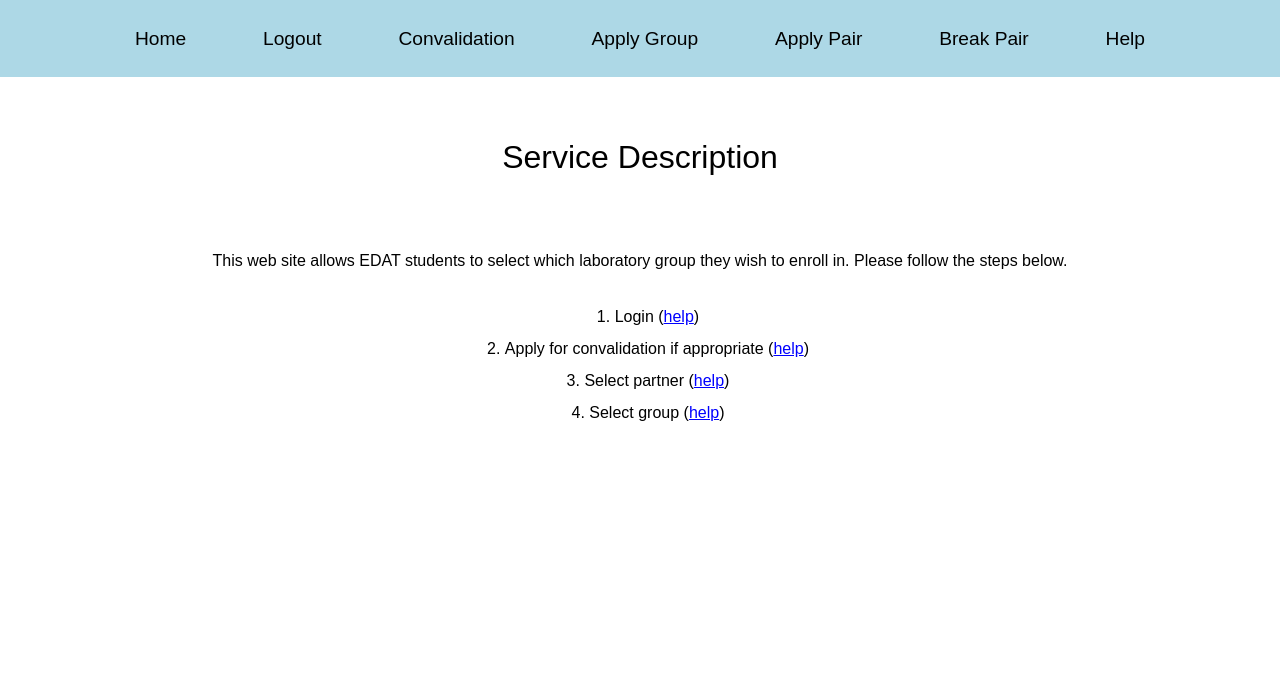
After one commit to javiermateos/proyecto-final-psi, a Django app: page /help/ in a window 1280 px wide. The commit adds this page. Shown: the top 685 px of the page. Run offline with Django 3.2, Linux system fonts and the light colour scheme; the visitor is signed in with stand-in values (Sample User, id 1).

Commit message:
Añadida página help en usuarios logeados

```diff
--- a/labassign/core/views.py
+++ b/labassign/core/views.py
@@ -243,3 +243,8 @@ def breakpair(request):
                             [student, pairs, processed]))
 
     return render(request, 'core/break_pair.html', context_dict)
+
+
+@login_required(login_url="/login/")
+def help(request):
+    return render(request, 'core/help.html')
--- a/labassign/labassign/urls.py
+++ b/labassign/labassign/urls.py
@@ -33,5 +33,6 @@ urlpatterns = [
     path('applygroup/', views.apply_group, name='applygroup'),
     path('applygroup_help/', views.applygroup_help, name='applygroup_help'),
     path('breakpair/', views.breakpair, name='breakpair'),
+    path('help/', views.help, name='help'),
     path('admin/', admin.site.urls),
 ]
--- a/labassign/templates/core/base.html
+++ b/labassign/templates/core/base.html
@@ -22,6 +22,7 @@
         <li><a href="{% url 'applygroup' %}">Apply Group</a></li>
         <li><a href="{% url 'applypair' %}">Apply Pair</a></li>
         <li><a href="{% url 'breakpair' %}">Break Pair</a></li>
+        <li><a href="{% url 'help' %}">Help</a></li>
         {% else %}
         <li><a href="{% url 'index' %}">Home</a></li>
         <li><a href="{% url 'login' %}">Log-In</a></li>
--- /dev/null
+++ b/labassign/templates/core/help.html
@@ -0,0 +1,21 @@
+{% extends 'core/base.html' %}
+
+{% block title_block %}
+    Help
+{% endblock %}
+
+{% block main_block %}
+
+<h1>Service Description</h1>
+<div>
+    <p>This web site allows EDAT students to select which laboratory group they wish to enroll in.
+    Please follow the steps below.</p>
+    <ol id="help-list">
+        <li>Login (<a href="{% url 'login_help' %}">help</a>)</li>
+        <li>Apply for convalidation if appropriate (<a href="{% url 'convalidation_help' %}">help</a>)</li>
+        <li>Select partner (<a href="{% url 'applypair_help' %}">help</a>)</li>
+        <li>Select group (<a href="{% url 'applygroup_help' %}">help</a>)</li>
+    </ol>
+</div>
+
+{% endblock main_block %}
--- a/labassign/templates/core/index.html
+++ b/labassign/templates/core/index.html
@@ -1,5 +1,4 @@
 {% extends 'core/base.html' %}
-{% load staticfiles %}
 
 {% block title_block %}
     Home
```
Also changed, not shown: coverage_p4.txt (added, +12 -0 lines).
